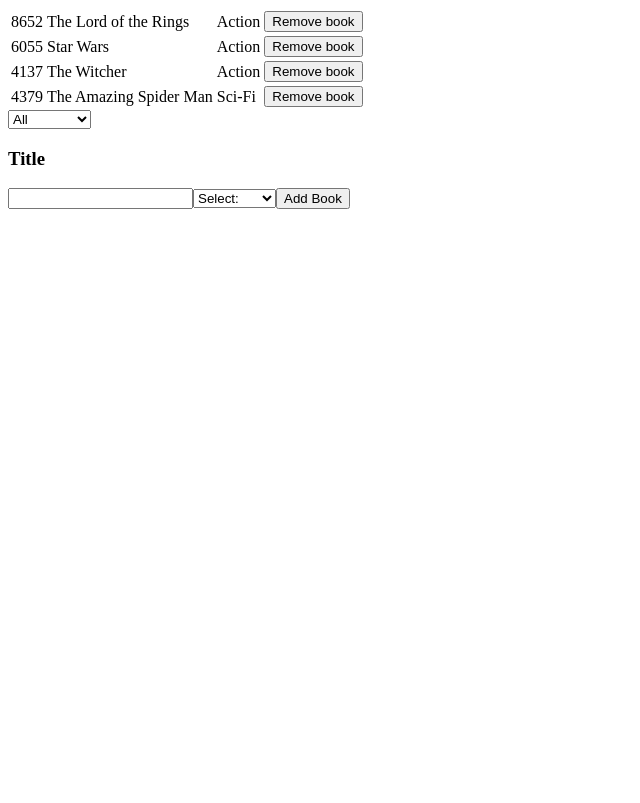
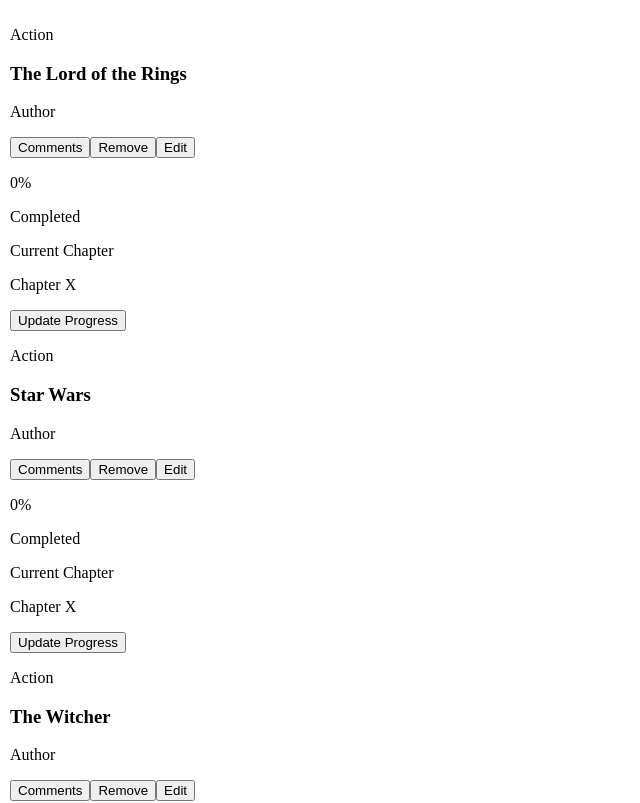
Before and after one commit to tadeuasarro/book-store, a React (Create React App) app: page / in a window 1280 px wide. Shown: the top 803 px of the page, without its empty margins (0-640 px from the left). Built offline with nearby package versions, Linux system fonts and the light colour scheme.

Commit message:
Add css for Book and created navbar component

```diff
--- a/src/components/Book.js
+++ b/src/components/Book.js
@@ -8,20 +8,39 @@
     handleRemoveBook,
   } = props;
   return (
-    <tr>
-      <td>
-        {id}
-      </td>
-      <td>
-        {title}
-      </td>
-      <td>
-        {category}
-      </td>
-      <td>
-        <button onClick={() => handleRemoveBook(id)} type="button">Remove book</button>
-      </td>
-    </tr>
+    <div className="card w-full d-flex j-c-space-between bg-white thin-grey-border">
+      <div className="info d-flex flex-column font-roboto">
+        <div>
+          <p className="details-category font-montserrat text-bold">{category}</p>
+          <h3 className="details-title text-bold">{title}</h3>
+          <p className="details-author text-light">Author</p>
+        </div>
+        <div className="action-container">
+          <button className="action-btn text-light" type="button">Comments</button>
+          <button className="action-btn action-btn-remove text-light" onClick={() => handleRemoveBook(id)} type="button">Remove</button>
+          <button className="action-btn text-light" type="button">Edit</button>
+        </div>
+      </div>
+      <div className="book-progress d-flex">
+        <div className="d-flex a-items-center font-montserrat">
+          <div className="progress-circle" />
+          <div className="d-flex flex-column a-items-center j-c-center">
+            <p className="progress-percentage margin-0">
+              0%
+            </p>
+            <p className="progress-text font-montserrat">
+              Completed
+            </p>
+          </div>
+        </div>
+        <div className="v-line" />
+        <div className="font-roboto">
+          <p className="chapter-progress-title text-uppercase text-light">Current Chapter</p>
+          <p className="chapter-progress-name">Chapter X</p>
+          <button className="chapter-progress-btn font-roboto text-uppercase bg-blue text-white text-light" type="button">Update Progress</button>
+        </div>
+      </div>
+    </div>
   );
 };
 
--- a/src/index.css
+++ b/src/index.css
@@ -1,3 +1,246 @@
-.test {
-  color: aqua;
+* {
+  margin: 0;
 }
+
+body {
+  background-color: #f5f6fa;
+}
+
+.d-flex {
+  display: flex;
+}
+
+.flex-column {
+  flex-direction: column;
+}
+
+.j-c-center {
+  justify-content: center;
+}
+
+.j-c-start {
+  justify-content: flex-start;
+}
+
+.j-c-space-between {
+  justify-content: space-between;
+}
+
+.a-items-center {
+  align-items: center;
+}
+
+.font-montserrat {
+  font-family: 'Montserrat', sans-serif;
+}
+
+.font-roboto {
+  font-family: 'Roboto Slab', serif;
+}
+
+.text-bold {
+  font-weight: 600;
+}
+
+.text-light {
+  font-weight: 300;
+}
+
+.text-uppercase {
+  text-transform: uppercase;
+}
+
+.text-blue {
+  color: #0290ff;
+}
+
+.text-white {
+  color: #fff
+}
+
+.bg-white {
+  background-color: #fff;
+}
+
+.bg-blue {
+  background-color: #0290ff;
+}
+
+.thin-grey-border {
+  border: solid 1px #e8e8e8;
+}
+
+.w-full {
+  width: 100%;
+}
+
+nav {
+  height: 95px;
+  padding: 0 100px;
+  border-bottom: 2px solid #e8e8e8;;
+}
+
+.title {
+  font-size: 30px;
+}
+
+.nav-link {
+  font-size: 13px;
+  letter-spacing: 1.9px;
+  margin-left: 41px;
+}
+
+.user-icon {
+  width: 45px;
+  height: 45px;
+  border-radius: 50%;
+  margin-left: auto;
+}
+
+.cards-container {
+  margin: 37px 100px;
+}
+
+.card {
+  margin-top: 15px;
+  border-radius: 4px;
+}
+
+.info {
+  flex: 1;
+  margin: 32px 0 28px 27px;
+}
+
+.details-category {
+  opacity: 0.5;
+  font-size: 14px;
+}
+
+.details-title {
+  font-size: 22px;
+  letter-spacing: -0.2px;
+}
+
+.details-author {
+  font-size: 14px;
+  color: #4386bf;
+}
+
+.action-container {
+  margin-top: 21px;
+}
+
+.action-btn {
+  background: none;
+  border: none;
+  font-size: 14px;
+  color: #4386bf;
+  padding: 0 15px 0 0;
+}
+
+.action-btn-remove {
+  border-right: 2px solid #e8e8e8;
+  border-left: 2px solid #e8e8e8;
+  padding: 0 15px;
+  margin-right: 15px;
+  cursor: pointer;
+}
+
+.book-progress {
+  justify-content: space-evenly;
+  flex: 2;
+  margin: 32px 0 28px 27px;
+}
+
+.progress-circle {
+  width: 68px;
+  height: 68px;
+  border: 5px solid  #e8e8e8;
+  border-radius: 50%;
+  margin-right: 12px;
+}
+
+.progress-percentage {
+  font-size: 32px;
+}
+
+.progress-text {
+  opacity: 0.5;
+  font-size: 14px;
+}
+
+.v-line {
+  width: 2px;
+  height: 70px;
+  border-left: 1px solid #e8e8e8;
+  margin: auto 0;
+}
+
+.chapter-progress-title {
+  opacity: 0.5;
+  font-size: 13px;
+  margin-bottom: 7px;
+}
+
+.chapter-progress-btn {
+  border: none;
+  width: 184px;
+  height: 33px;
+  border-radius: 3px;
+  font-size: 13px;
+  letter-spacing: 0.5px;
+  text-align: center;
+  margin-top: 23px;
+}
+
+hr {
+  margin-top: 40px;
+}
+
+form {
+  margin: 0 100px 265px 100px;
+  margin-bottom: 265px;
+}
+
+.form-title,
+.filter-title {
+  font-size: 20px;
+  letter-spacing: -0.18px;
+  color: #888;
+}
+
+.form-title {
+  margin-bottom: 19px;
+}
+
+.filter-title {
+  margin-right: 27px;
+}
+
+input,
+select {
+  height: 45px;
+  border-radius: 4px;
+  font-size: 16px;
+  letter-spacing: -0.15px;
+  color: #c4c4c4;
+  padding-left: 17px;
+}
+
+input {
+  width: 55%;
+}
+
+select {
+  width: 25%;
+}
+
+.add-book-btn {
+  height: 45px;
+  border-radius: 3px;
+  border: none;
+  font-size: 13px;
+  letter-spacing: 0.5px;
+  text-align: center;
+  width: 184px;
+}
```
Also changed, not shown: src/components/NavBar.js (added, +20 -0 lines).
